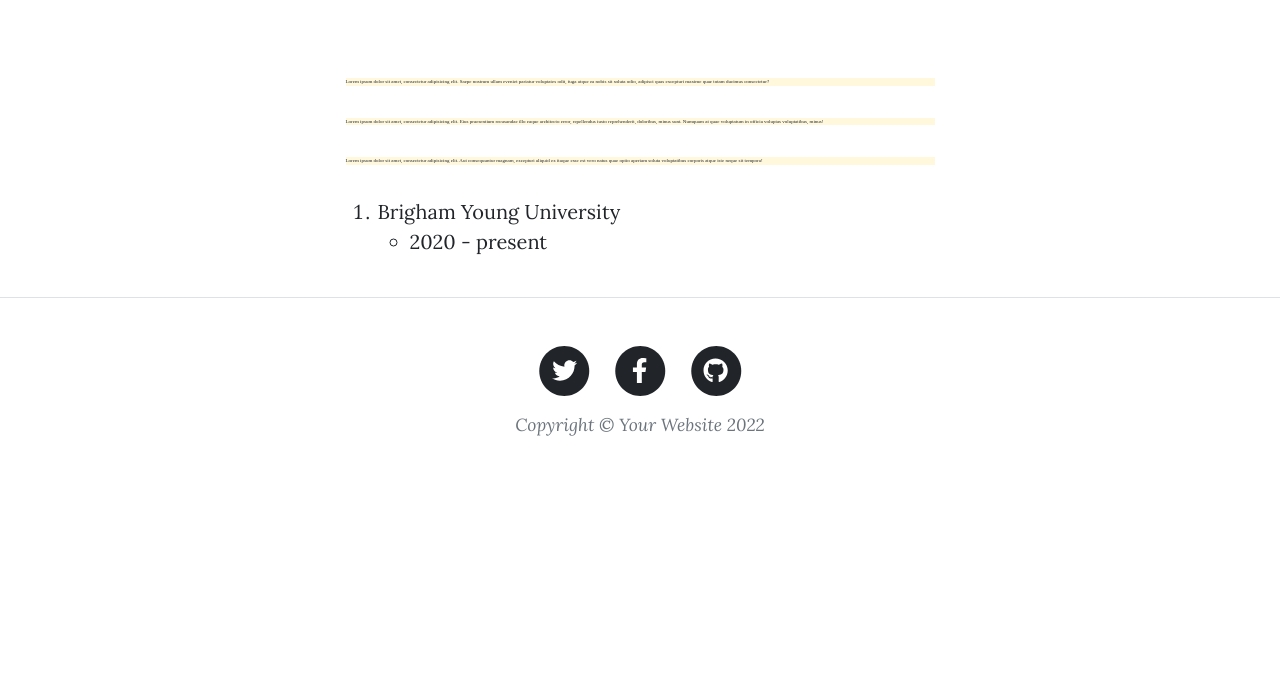
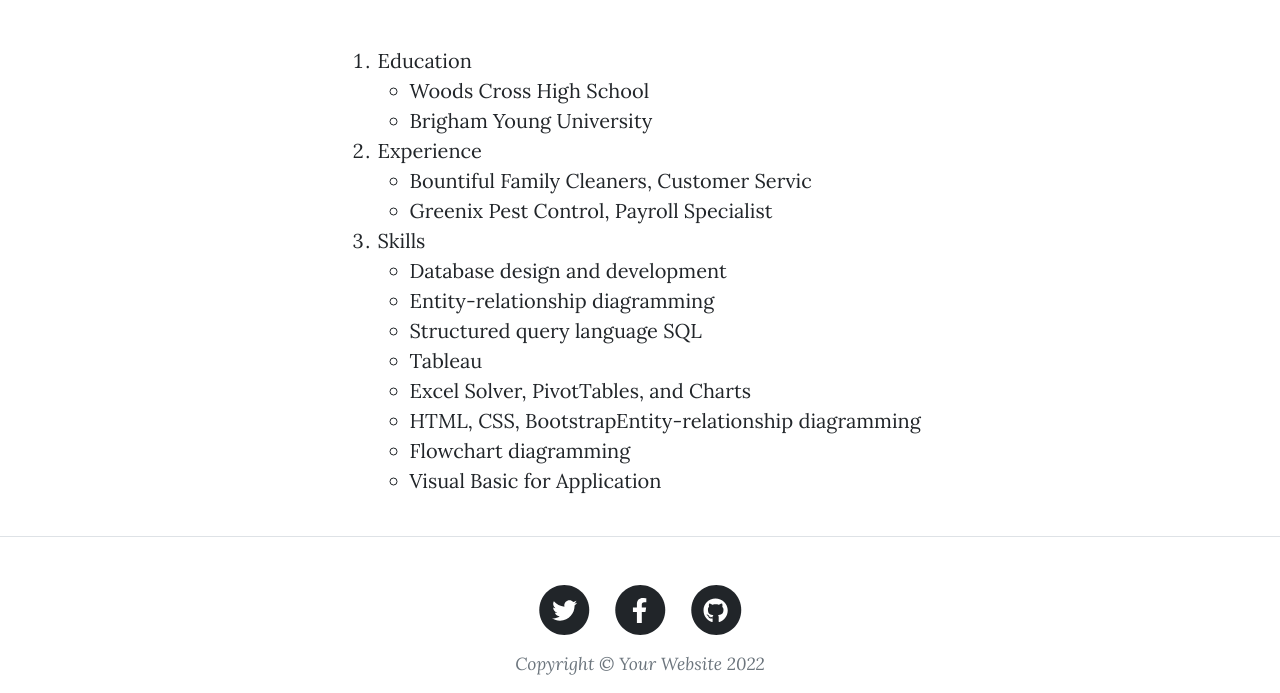
Before and after one commit to ellapjex/IS201, a plain HTML site: page html/education.html in a window 1280 px wide. Shown: the part 534-1227 px from the top of the page. Before the commit the page ends 1020 px from the top, so only its background shows below. Drawn offline with nearby package versions, Linux system fonts and the light colour scheme; files whose address does not match are found by name.

Commit message:
Add files via upload

```diff
--- a/html/education.html
+++ b/html/education.html
@@ -54,16 +54,35 @@
             <div class="container px-4 px-lg-5">
                 <div class="row gx-4 gx-lg-5 justify-content-center">
                     <div class="col-md-10 col-lg-8 col-xl-7">
-                        <p>Lorem ipsum dolor sit amet, consectetur adipisicing elit. Saepe nostrum ullam eveniet pariatur voluptates odit, fuga atque ea nobis sit soluta odio, adipisci quas excepturi maxime quae totam ducimus consectetur?</p>
-                        <p>Lorem ipsum dolor sit amet, consectetur adipisicing elit. Eius praesentium recusandae illo eaque architecto error, repellendus iusto reprehenderit, doloribus, minus sunt. Numquam at quae voluptatum in officia voluptas voluptatibus, minus!</p>
-                        <p>Lorem ipsum dolor sit amet, consectetur adipisicing elit. Aut consequuntur magnam, excepturi aliquid ex itaque esse est vero natus quae optio aperiam soluta voluptatibus corporis atque iste neque sit tempora!</p>
                         <ol>
                             <li>
-                                Brigham Young University
+                                Education
                                 <ul>
-                                    <li>
-                                        2020 - present
-                                    </li>
+                                    <li> Woods Cross High School</li>
+                                    <li> Brigham Young University</li>
+                                </ul>
+
+                            </li>
+
+                            <li>
+                                Experience
+                                <ul>
+                                    <li> Bountiful Family Cleaners, Customer Servic</li>
+                                    <li> Greenix Pest Control, Payroll Specialist</li>
+                                </ul>
+                            </li>
+
+                            <li>
+                                Skills
+                                <ul>
+                                    <li>Database design and development </li>
+                                    <li> Entity-relationship diagramming</li>
+                                    <li> Structured query language SQL</li>
+                                    <li> Tableau</li>
+                                    <li> Excel Solver, PivotTables, and Charts</li>
+                                    <li> HTML, CSS, BootstrapEntity-relationship diagramming</li>
+                                    <li> Flowchart diagramming</li>
+                                    <li> Visual Basic for Application</li>
                                 </ul>
                             </li>
                         </ol>
--- a/styles/overwrite.css
+++ b/styles/overwrite.css
@@ -1,6 +1,5 @@
 p{
     font-family: 'Times New Roman', Times, serif;
-    font-size: 5px;
-    background-color: cornsilk;
-
+    font-size: 20px;
+    font-style:oblique;
 }
```
